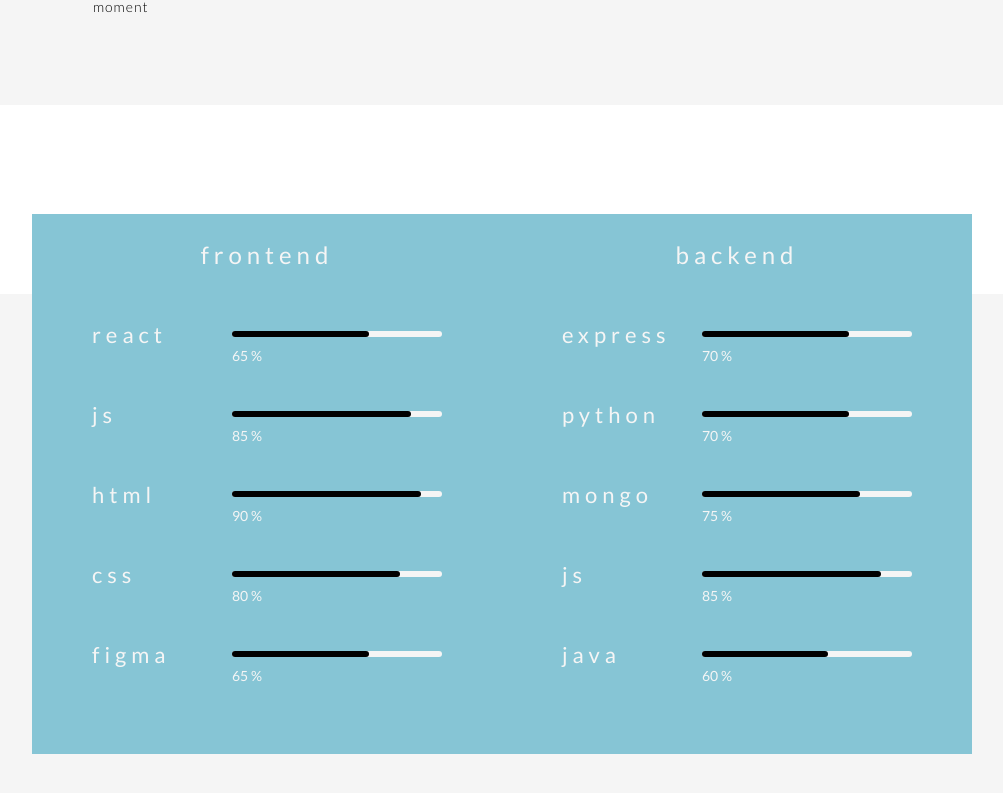
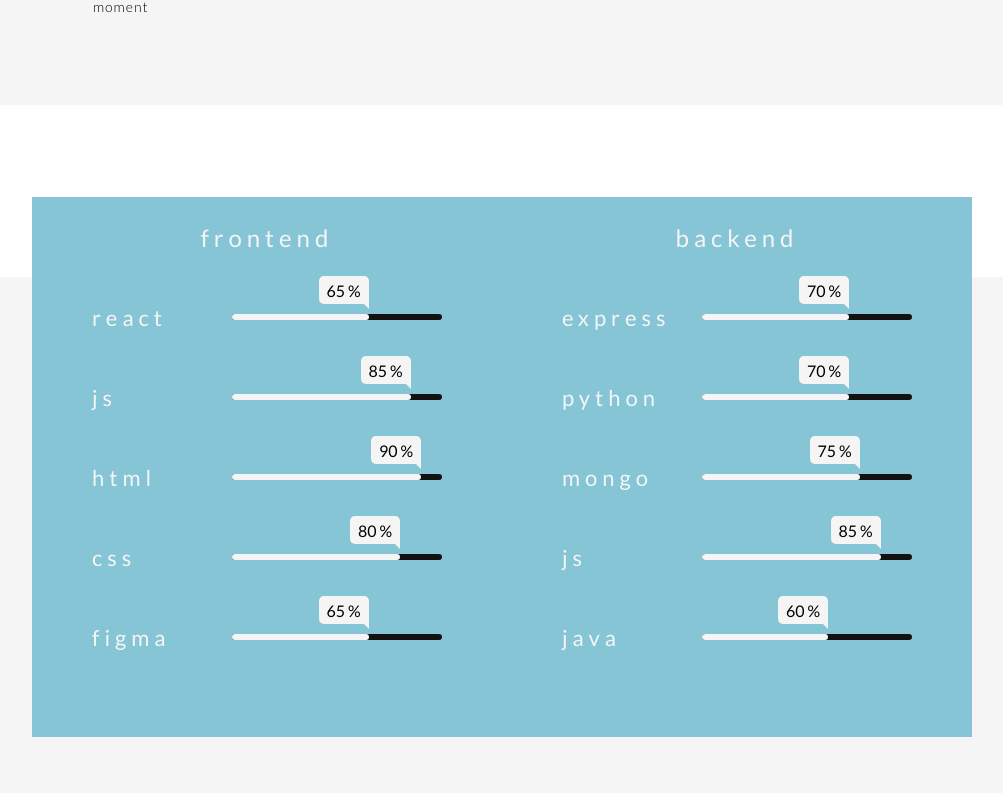
Before and after one commit to nhthieu/my-portfolio, a React (Create React App) app: page / in a window 1280 px wide. Shown: the part 1495-2288 px from the top of the page, without its empty margins (168-1171 px from the left). Built offline with nearby package versions, Linux system fonts and the light colour scheme.

Commit message:
Fix click nav hide menu + add percentage tag

```diff
--- a/src/App.css
+++ b/src/App.css
@@ -60,12 +60,12 @@ code {
   --secondary-color: #86c5d5;
   --secondary-color-hover: #509bad;
   --third-color: #f5f5f5;
+  --opposite-color: #121212;
   --glass-color: rgba(245, 245, 245, 0.21);
   --overlay-color: #121212;
   --font-color: #000;
   --secondary-font-color: #f5f5f5;
   --third-font-color: #42a4bd;
-  --opposite-color: #121212;
   --signature-color: #000;
   --border-color: #d2d2d2;
   --font-color: #000;
--- a/src/components/Drawer/Drawer.js
+++ b/src/components/Drawer/Drawer.js
@@ -4,7 +4,8 @@ import DrawerItem from "./DrawerItem";
 import "./Drawer.css";
 
 function Drawer({
-  open = false
+  open = false,
+  toggleMenu
 }) {
   const drawerClass = classNames({
     "drawer": true,
@@ -24,36 +25,42 @@ function Drawer({
             to="home"
             offset={0}
             open={open}
+            toggleMenu={toggleMenu}
           />
           <DrawerItem
             title="about"
             to="about"
             offset={0}
             open={open}
+            toggleMenu={toggleMenu}
           />
           <DrawerItem
             title="skills"
             to="skills"
             offset={0}
             open={open}
+            toggleMenu={toggleMenu}
           />
           <DrawerItem
             title="education"
             to="education"
             offset={-70}
             open={open}
+            toggleMenu={toggleMenu}
           />
           <DrawerItem
             title="projects"
             to="projects"
             offset={-70}
             open={open}
+            toggleMenu={toggleMenu}
           />
           <DrawerItem
             title="contact"
             to="contact"
             offset={-70}
             open={open}
+            toggleMenu={toggleMenu}
           />
         </ul>
       </div>
--- a/src/components/Drawer/DrawerItem/DrawerItem.js
+++ b/src/components/Drawer/DrawerItem/DrawerItem.js
@@ -6,7 +6,8 @@ function DrawerItem({
   title,
   to,
   offset,
-  open = false
+  open = false,
+  toggleMenu
 }) {
   const drawerItemClass = classNames({
     "drawer__item": true,
@@ -23,6 +24,7 @@ function DrawerItem({
         smooth={true}
         offset={offset}
         duration={500}
+        onClick={toggleMenu}
       >
         {title}
       </Link>
--- a/src/components/Home/Typer/Typer.css
+++ b/src/components/Home/Typer/Typer.css
@@ -22,7 +22,7 @@
 }
 
 .Typewriter__cursor {
-  color: var(--primary-color);
+  color: #ffffffde;
 }
 
 @media screen and (max-width: 480px) {
--- a/src/components/Sidebar/Sidebar.js
+++ b/src/components/Sidebar/Sidebar.js
@@ -67,6 +67,7 @@ function Sidebar() {
       </div>
       <Drawer
         open={open}
+        toggleMenu={toggleMenu}
       />
       <div className={overlayClass} onClick={toggleMenu}></div>
     </div>
--- a/src/components/Skills/Percentage/Percentage.css
+++ b/src/components/Skills/Percentage/Percentage.css
@@ -4,21 +4,54 @@
 
 .percentage__background {
   height: 0.6rem;
+  background-color: var(--opposite-color);
+  border-radius: 0.5rem;
+}
+
+.percentage__foreground {
+  position: relative;
+  height: 0.6rem;
   background-color: var(--primary-color);
   border-radius: 0.5rem;
 }
 
-.percentage__foreground {
-  height: 0.6rem;
-  background-color: var(--font-color);
-  border-radius: 1rem;
+.percentage__value-tag {
+  position: absolute;
+  top: -3.8rem;
+  right: 0;
+  width: 5rem;
+  height: 2.8rem;
+  background-color: var(--primary-color);
+  font-size: 1.4rem;
+  font-weight: 400;
+  color: #ffffffde;
+  display: flex;
+  align-items: center;
+  justify-content: center;
+  border-radius: 5px;
+  border-bottom-right-radius: 0;
+}
+
+.percentage__value-tag::after {
+  content: "";
+  position: absolute;
+  bottom: -0.5rem;
+  right: 0;
+  width: 0;
+  height: 0;
+  border: 0.5rem solid transparent;
+  border-top-color: var(--primary-color);
+  border-bottom-width: 0;
+  border-right-width: 0;
 }
 
 .percentage__value {
-  display: block;
-  margin-top: 1rem;
-  height: 0.6rem;
-  font-size: 1.4rem;
+  /* display: block; */
+  /* position: absolute;
+  top: -2.4rem;
+  right: 0;
+  height: 0.6rem; */
+  font-size: 1.6rem;
   font-weight: 400;
-  color: var(--primary-color);
+  color: var(--font-color);
 }
--- a/src/components/Skills/Percentage/Percentage.js
+++ b/src/components/Skills/Percentage/Percentage.js
@@ -4,8 +4,11 @@ function Percentage({ value }) {
   return (
     <div className="percentage">
       <div className="percentage__background">
-        <div className="percentage__foreground" style={{ width: `${value}%` }}></div>
-        <span className="percentage__value">{value} %</span>
+        <div className="percentage__foreground" style={{ width: `${value}%` }}>
+          <div className="percentage__value-tag">
+            <span className="percentage__value">{value} %</span>
+          </div>
+        </div>
       </div>
     </div>
   );
--- a/src/components/Skills/Skills.css
+++ b/src/components/Skills/Skills.css
@@ -10,8 +10,8 @@
   justify-content: center;
   align-items: center;
   width: 100%;
-  padding-top: 8rem;
-  font-size: 2.4rem;
+  padding-top: 6rem;
+  font-size: 2.6rem;
   font-weight: 300;
   color: #ffffffde;
 }
```
Also changed, not shown: src/components/Home/Home.css (+4 -4 lines).
